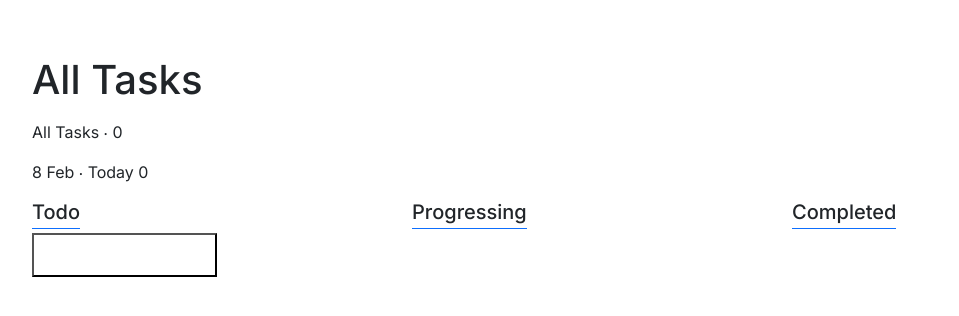
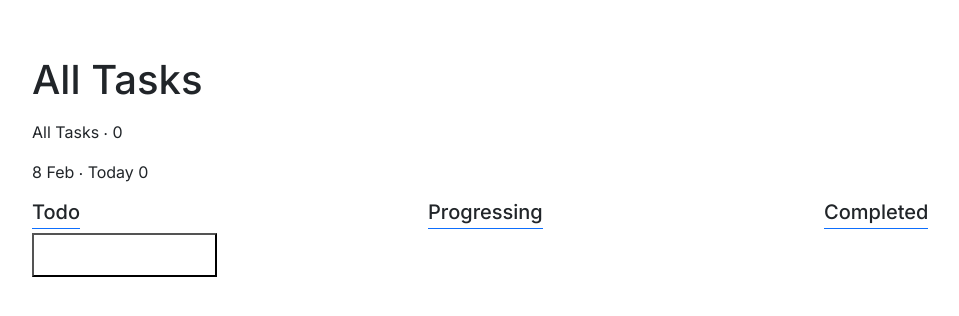
Before and after one commit to Oliulla/jt-todo-application, a Next.js app: page / in a window 1280 px wide. Shown: the top 316 px of the page, without its empty margins (50-1009 px from the left). Built offline with nearby package versions, Linux system fonts and the light colour scheme.

Commit message:
:hammer: Added gap between columns

```diff
--- a/components/__shared_one_time/Home/Home.jsx
+++ b/components/__shared_one_time/Home/Home.jsx
@@ -57,7 +57,7 @@ const HomeMainComponent = () => {
   };
 
   return (
-    <div className="mt-3">
+    <div className="mt-3 mb-5">
       <h1>All Tasks</h1>
       <div className="my-3">
         <span>All Tasks</span> ‧ <span>0</span>
--- a/components/__shared_one_time/Home/Tasks.jsx
+++ b/components/__shared_one_time/Home/Tasks.jsx
@@ -19,7 +19,7 @@ const Tasks = ({ tasks, isLoading }) => {
 
   return (
     <div>
-      <Row>
+      <Row className="gap-5">
         <Col>
           <div>
             <h5 className="d-inline pb-1 border-bottom border-primary">Todo</h5>
```
